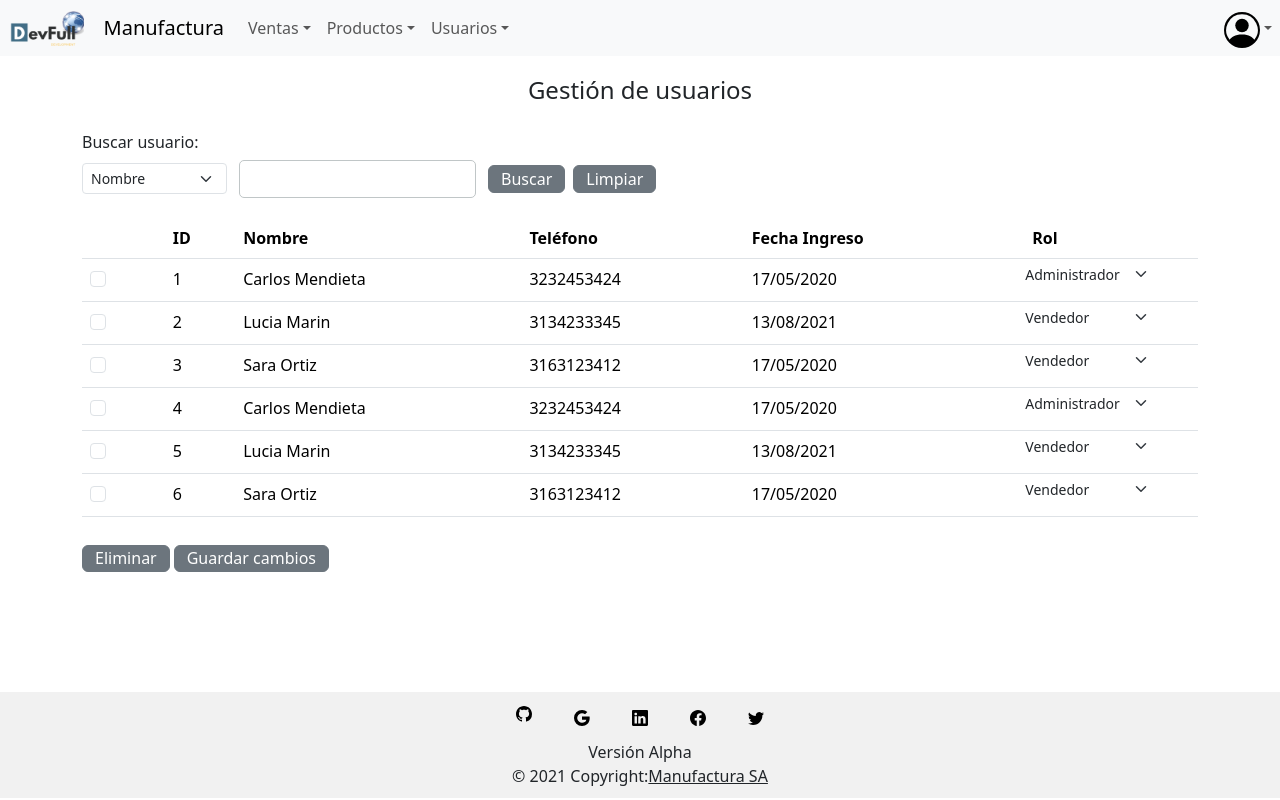
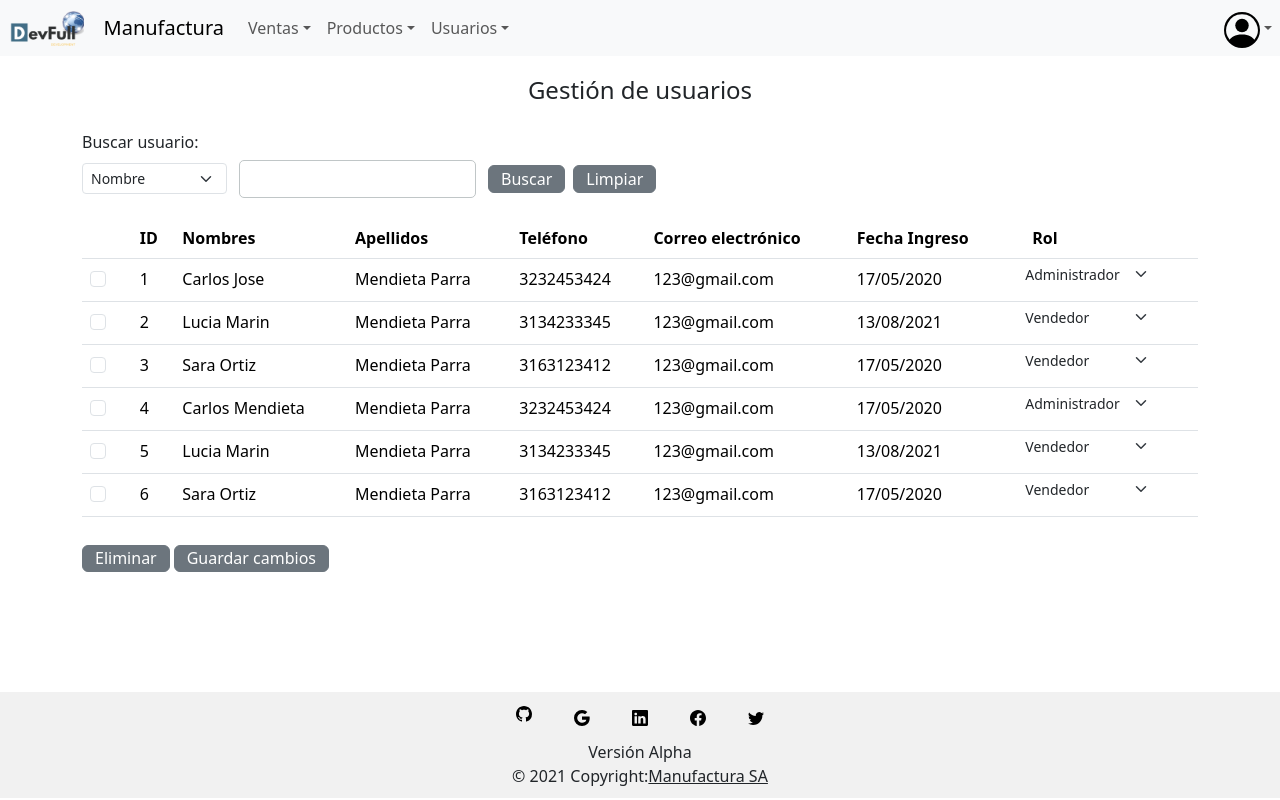
Before and after one commit to MinTic-2021/Manufacture, a React (Create React App) app: page /gusu-admin in a window 1280 px wide. Built offline with nearby package versions, Linux system fonts and the light colour scheme.

Commit message:
Agregar nuevos campos usuarios y try-catch búsqueda

```diff
--- a/src/datos.json
+++ b/src/datos.json
@@ -1,7 +1,9 @@
 [
     {
         "id": "1",
-        "nombre": "Carlos Mendieta",
+        "nombre": "Carlos Jose",
+        "apellido": "Mendieta Parra",
+        "correo": "123@gmail.com",
         "rol": "administrador",
         "telefono": "3232453424",
         "ingreso": "17/05/2020"
@@ -9,6 +11,8 @@
     {
         "id": "2",
         "nombre": "Lucia Marin",
+        "apellido": "Mendieta Parra",
+        "correo": "123@gmail.com",
         "rol": "vendedor",
         "telefono": "3134233345",
         "ingreso": "13/08/2021"
@@ -16,6 +20,8 @@
     {
         "id": "3",
         "nombre": "Sara Ortiz",
+        "apellido": "Mendieta Parra",
+        "correo": "123@gmail.com",
         "rol": "vendedor",
         "telefono": "3163123412",
         "ingreso": "17/05/2020"
@@ -23,6 +29,8 @@
     {
         "id": "4",
         "nombre": "Carlos Mendieta",
+        "apellido": "Mendieta Parra",
+        "correo": "123@gmail.com",
         "rol": "administrador",
         "telefono": "3232453424",
         "ingreso": "17/05/2020"
@@ -30,6 +38,8 @@
     {
         "id": "5",
         "nombre": "Lucia Marin",
+        "apellido": "Mendieta Parra",
+        "correo": "123@gmail.com",
         "rol": "vendedor",
         "telefono": "3134233345",
         "ingreso": "13/08/2021"
@@ -37,6 +47,8 @@
     {
         "id": "6",
         "nombre": "Sara Ortiz",
+        "apellido": "Mendieta Parra",
+        "correo": "123@gmail.com",
         "rol": "vendedor",
         "telefono": "3163123412",
         "ingreso": "17/05/2020"
--- a/src/pages/gestion-usuarios/GestionUsuario.jsx
+++ b/src/pages/gestion-usuarios/GestionUsuario.jsx
@@ -12,6 +12,7 @@ const GestionUsuario = () => {
     const [criterio, setCriterio] = useState('nombre')
 
     const buscar = () =>{
+        try{
             const filtro = []
             if(busqueda === '' || criterio === 'todo'){
                 console.log(datos)
@@ -23,6 +24,9 @@ const GestionUsuario = () => {
                     }
                 }
                 setUsuarios(filtro)
+            }
+        } catch {
+            toast.error("La búsqueda no se puede realizar")
         }
     }
 
@@ -97,8 +101,10 @@ const Tabla = ({listaUsuarios})  => {
                     <tr>
                         <th> </th>
                         <th>ID</th>
-                        <th>Nombre</th>
+                        <th>Nombres</th>
+                        <th>Apellidos</th>
                         <th>Teléfono</th>
+                        <th>Correo electrónico</th>
                         <th>Fecha Ingreso</th>
                         <th style={{paddingLeft: '3vh'}}>Rol</th>
                     </tr>
@@ -116,7 +122,9 @@ const Tabla = ({listaUsuarios})  => {
                                 </td>
                                 <td>{usuario.id}</td>
                                 <td>{usuario.nombre}</td>
+                                <td>{usuario.apellido}</td>
                                 <td>{usuario.telefono}</td>
+                                <td>{usuario.correo}</td>
                                 <td>{usuario.ingreso}</td>
                                 <td style={{width: '17%', paddingTop: '0%', paddingBottom: '0%', paddingRight: '0%'}}>
                                     <select className="form-select form-select-sm" defaultValue={usuario.rol} name='rol' onChange={(e) => {usuario.rol = e.target.value}} style={{width: '80%', borderColor: 'rgba(255, 255, 255, 0)'}}>
```
Lines whose indentation alone changed are shown as unchanged.
